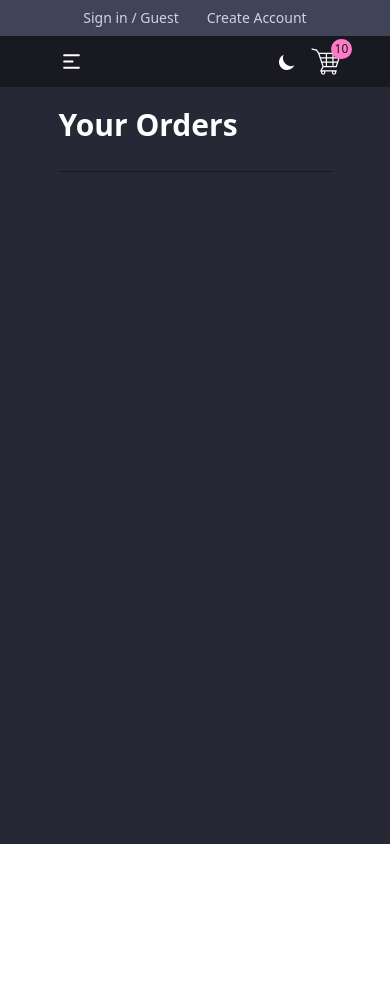
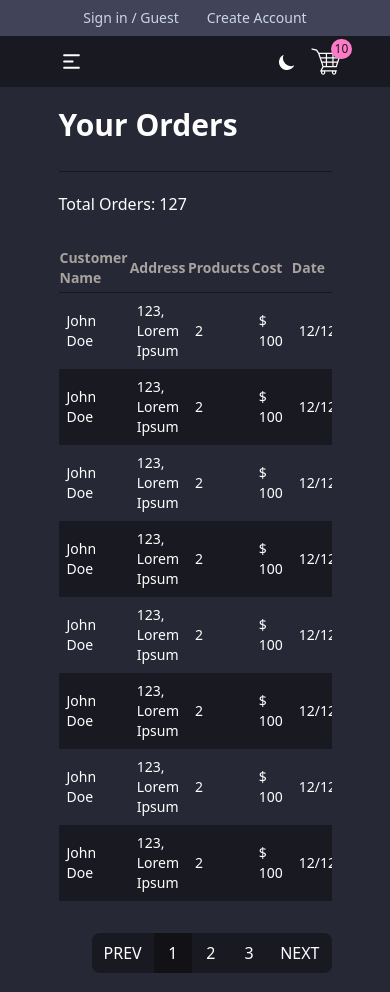
Before and after one commit to idrissruso/RusoFy, a React (Vite) app: page /orders in a window 390 px wide. Before the commit the page ends 844 px from the top, so only its background shows below. Built offline with nearby package versions, Linux system fonts and the light colour scheme.

Commit message:
login and register ui/responsive done

```diff
--- a/src/components/Button.jsx
+++ b/src/components/Button.jsx
@@ -3,14 +3,14 @@ function Button({ type, text, onClick, size }) {
   const hoverColor =
     type === 'primary' ? 'hover:bg-tertiary-200' : 'hover:bg-tertiary-400'
   const sizeClass =
-    size === 'lg'
+    size === 'lg' || size === 'md'
       ? 'lg:px-5 lg:py-3 px-3 py-1.5'
       : 'lg:px-2 lg:py-1 px-1 py-1.5'
   return (
     <button
       className={`self-start ${color} ${sizeClass} rounded-lg text-sm drop-shadow-lg text-btn-100 animate-fadeUp font-medium ${hoverColor} hover:shadow-none transition-all duration-300 ease-in-out ${
         size !== 'lg' && 'w-full'
-      }`}
+      } ${size === 'md' && 'w-full'}`}
     >
       {text}
     </button>
--- /dev/null
+++ b/src/components/Pagination.jsx
@@ -0,0 +1,62 @@
+import { useState } from 'react'
+
+function Pagination() {
+  const [page, setPage] = useState(1)
+
+  function nextPage() {
+    setPage((prev) => (prev >= 3 ? 1 : prev + 1))
+  }
+
+  function prevPage() {
+    setPage((prev) => (prev <= 1 ? 3 : prev - 1))
+  }
+
+  function changePage(value) {
+    setPage(value)
+  }
+
+  return (
+    <div className="flex w-[15rem] bg-primary-600 self-end rounded-lg text-primary-text mt-5">
+      <Page page={page} onClick={prevPage}>
+        Prev
+      </Page>
+      <Page page={page} setCurrentPage={changePage}>
+        1
+      </Page>
+      <Page page={page} setCurrentPage={changePage}>
+        2
+      </Page>
+      <Page page={page} setCurrentPage={changePage}>
+        3
+      </Page>
+      <Page page={page} onClick={nextPage}>
+        Next
+      </Page>
+    </div>
+  )
+}
+
+function Page({ children, onClick, setCurrentPage, page }) {
+  return (
+    <div
+      className={`shrink hover:bg-primary-700 flex-1 flex justify-center px-3 py-2 cursor-pointer uppercase ${
+        children === 'Prev'
+          ? 'rounded-l-lg'
+          : children === 'Next'
+          ? 'rounded-r-lg'
+          : ''
+      } ${
+        page && children && page.toString() === children.toString()
+          ? 'bg-primary-700'
+          : ''
+      } transition-all duration-300`}
+      onClick={() => {
+        onClick ? onClick() : setCurrentPage(children)
+      }}
+    >
+      {children}
+    </div>
+  )
+}
+
+export default Pagination
--- /dev/null
+++ b/src/components/Table.jsx
@@ -0,0 +1,97 @@
+function Table() {
+  return (
+    <div className="min-w-full overflow-auto">
+      <table className="min-w-full text-primary-text text-sm text-left">
+        <thead className="border-b-[1px] border-btn-100 text-stone-400">
+          <tr>
+            <Th>Customer Name</Th>
+            <Th>Address</Th>
+            <Th>Products</Th>
+            <Th>Cost</Th>
+            <Th>Date</Th>
+          </tr>
+        </thead>
+        <tbody>
+          <Row
+            name="John Doe"
+            address="123, Lorem Ipsum"
+            products="2"
+            cost="$ 100"
+            date="12/12/2021"
+          />
+          <Row
+            name="John Doe"
+            address="123, Lorem Ipsum"
+            products="2"
+            cost="$ 100"
+            date="12/12/2021"
+          />
+          <Row
+            name="John Doe"
+            address="123, Lorem Ipsum"
+            products="2"
+            cost="$ 100"
+            date="12/12/2021"
+          />
+          <Row
+            name="John Doe"
+            address="123, Lorem Ipsum"
+            products="2"
+            cost="$ 100"
+            date="12/12/2021"
+          />
+          <Row
+            name="John Doe"
+            address="123, Lorem Ipsum"
+            products="2"
+            cost="$ 100"
+            date="12/12/2021"
+          />
+          <Row
+            name="John Doe"
+            address="123, Lorem Ipsum"
+            products="2"
+            cost="$ 100"
+            date="12/12/2021"
+          />
+          <Row
+            name="John Doe"
+            address="123, Lorem Ipsum"
+            products="2"
+            cost="$ 100"
+            date="12/12/2021"
+          />
+          <Row
+            name="John Doe"
+            address="123, Lorem Ipsum"
+            products="2"
+            cost="$ 100"
+            date="12/12/2021"
+          />
+        </tbody>
+      </table>
+    </div>
+  )
+}
+
+function Row({ name, address, products, cost, date }) {
+  return (
+    <tr className=" even:bg-primary-600">
+      <Td>{name}</Td>
+      <Td>{address}</Td>
+      <Td>{products}</Td>
+      <Td>{cost}</Td>
+      <Td>{date}</Td>
+    </tr>
+  )
+}
+
+function Td({ children }) {
+  return <td className="p-2 text-left">{children}</td>
+}
+
+function Th({ children }) {
+  return <th className="py-1 text-left ">{children}</th>
+}
+
+export default Table
--- a/src/pages/Login.jsx
+++ b/src/pages/Login.jsx
@@ -1,7 +1,26 @@
+import Input from '../components/Input'
+import Button from '../components/Button'
+import { Link } from 'react-router-dom'
+
 function Login() {
   return (
-    <div>
-      <h1>Login</h1>
+    <div className="min-h-screen bg-primary-200 flex justify-center items-center">
+      <div className="flex flex-col gap-8 w-[25rem] drop-shadow-xl bg-primary-200 p-14">
+        <h1 className="text-primary-text text-xl font-semibold text-center">
+          Login
+        </h1>
+        <Input type={'text'} size={'lg'} name={'User Name'} id={'name'} />
+        <Input type={'text'} size={'lg'} name={'Password'} id={'password'} />
+        <Button type={'primary'} text={'LOGIN'} size={'md'} />
+        <div className="text-primary-text text-sm text-center">
+          <p className="flex justify-center">
+            Not a Member Yet ? &nbsp;
+            <span className="text-sm text-tertiary-100 hover:underline underline-offset-2 cursor-pointer">
+              <Link to={'/register'}>Register</Link>
+            </span>
+          </p>
+        </div>
+      </div>
     </div>
   )
 }
--- a/src/pages/Orders.jsx
+++ b/src/pages/Orders.jsx
@@ -1,9 +1,16 @@
 import PageHeader from '../components/PageHeaders'
+import Table from '../components/Table'
+import Pagination from '../components/Pagination'
 
 function Orders() {
   return (
     <div>
       <PageHeader>Your Orders</PageHeader>
+      <div className="flex flex-col gap-3 mt-5">
+        <h1 className="font-thin mb-4 text-primary-text">Total Orders: 127</h1>
+        <Table />
+        <Pagination />
+      </div>
     </div>
   )
 }
--- a/src/pages/Products.jsx
+++ b/src/pages/Products.jsx
@@ -1,6 +1,6 @@
-import { useState } from 'react'
 import SearchForm from '../feutures/product/SearchForm'
 import SearchResult from '../feutures/product/SearchResult'
+import Pagination from '../components/Pagination'
 
 function Products() {
   return (
@@ -12,63 +12,4 @@ function Products() {
   )
 }
 
-function Pagination() {
-  const [page, setPage] = useState(1)
-
-  function nextPage() {
-    setPage((prev) => (prev >= 3 ? 1 : prev + 1))
-  }
-
-  function prevPage() {
-    setPage((prev) => (prev <= 1 ? 3 : prev - 1))
-  }
-
-  function changePage(value) {
-    setPage(value)
-  }
-
-  return (
-    <div className="flex w-[15rem] bg-primary-600 self-end rounded-lg text-primary-text">
-      <Page page={page} onClick={prevPage}>
-        Prev
-      </Page>
-      <Page page={page} setCurrentPage={changePage}>
-        1
-      </Page>
-      <Page page={page} setCurrentPage={changePage}>
-        2
-      </Page>
-      <Page page={page} setCurrentPage={changePage}>
-        3
-      </Page>
-      <Page page={page} onClick={nextPage}>
-        Next
-      </Page>
-    </div>
-  )
-}
-
-function Page({ children, onClick, setCurrentPage, page }) {
-  return (
-    <div
-      className={`shrink hover:bg-primary-700 flex-1 flex justify-center px-3 py-2 cursor-pointer uppercase ${
-        children === 'Prev'
-          ? 'rounded-l-lg'
-          : children === 'Next'
-          ? 'rounded-r-lg'
-          : ''
-      } ${
-        page && children && page.toString() === children.toString()
-          ? 'bg-primary-700'
-          : ''
-      } transition-all duration-300`}
-      onClick={() => {
-        onClick ? onClick() : setCurrentPage(children)
-      }}
-    >
-      {children}
-    </div>
-  )
-}
-
 export default Products
--- a/src/pages/Register.jsx
+++ b/src/pages/Register.jsx
@@ -1,9 +1,29 @@
-function Register() {
+import Input from '../components/Input'
+import Button from '../components/Button'
+import { Link } from 'react-router-dom'
+
+function Login() {
   return (
-    <div>
-      <h1>Register</h1>
+    <div className="min-h-screen bg-primary-200 flex justify-center items-center">
+      <div className="flex flex-col gap-8 md:w-[25rem] drop-shadow-xl bg-primary-200 p-14">
+        <h1 className="text-primary-text text-xl font-semibold text-center">
+          Register
+        </h1>
+        <Input type={'text'} size={'lg'} name={'User Name'} id={'name'} />
+        <Input type={'text'} size={'lg'} name={'Email'} id={'email'} />
+        <Input type={'text'} size={'lg'} name={'Password'} id={'password'} />
+        <Button type={'primary'} text={'REGISTER'} size={'md'} />
+        <div className="text-primary-text text-sm text-center">
+          <p className="flex justify-center">
+            Already a member ? &nbsp;
+            <span className="text-sm text-tertiary-100 hover:underline underline-offset-2 cursor-pointer">
+              <Link to="/login">Login</Link>
+            </span>
+          </p>
+        </div>
+      </div>
     </div>
   )
 }
 
-export default Register
+export default Login
```
